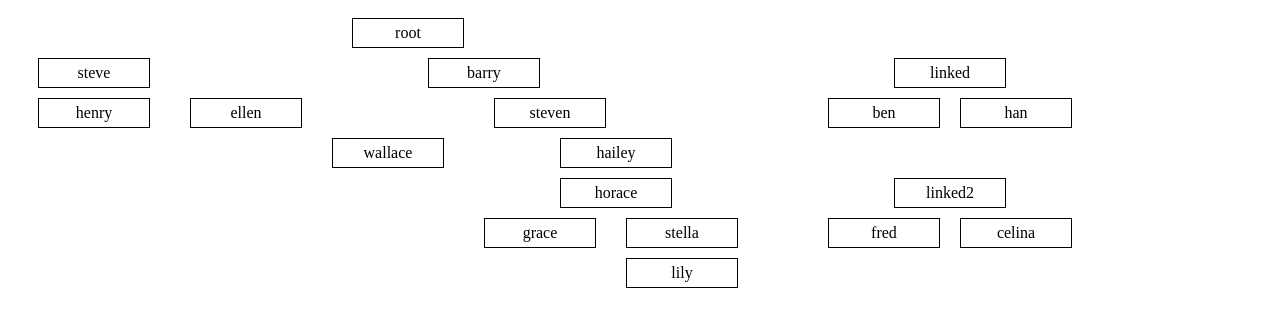
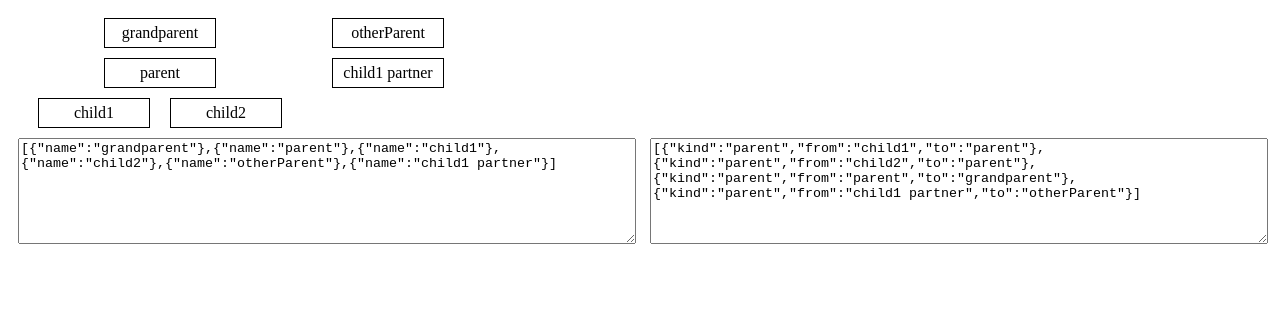
Before and after one commit to jamesfer/vue-tree-testing, a Vue app: page / in a window 1280 px wide. Shown: the top 320 px of the page. Built offline with nearby package versions, Linux system fonts and the light colour scheme; the HTML template or start-up script is replaced by a standard one.

Commit message:
Create tree-view component.

```diff
--- a/src/App.vue
+++ b/src/App.vue
@@ -1,54 +1,102 @@
 <template>
-  <tree-group :group="data"></tree-group>
+  <div>
+    <tree-view :nodes="nodes" :links="links"></tree-view>
+    <div class="col">
+      <textarea name="nodes" id="nodes" v-model="nodesText"></textarea>
+    </div><div class="col">
+      <textarea name="links" id="links" v-model="linksText"></textarea>
+    </div>
+  </div>
 </template>
 
+<style>
+  .col {
+    width: 50%;
+    box-sizing: border-box;
+    padding: 10px;
+    display: inline-block;
+  }
+
+  .col textarea {
+    width: 100%;
+    height: 100px;
+  }
+</style>
+
 <script>
-  import tree from './components/tree';
-  import treeGroup from './components/tree-group';
+  import treeView from './components/tree-view';
   import { Tree, TreeGroup, TreeLink, Node } from './components/types';
 
-  const root = new Tree(new Node('root'), [
-    new Tree(new Node('steve'), [
-      new Tree(new Node('henry')),
-    ]),
-    new Tree(new Node('barry'), [
-      new Tree(new Node('ellen')),
-      new Tree(new Node('steven'), [
-        new Tree(new Node('wallace')),
-        new Tree(new Node('hailey'), [
-          new Tree(new Node('horace'), [
-            new Tree(new Node('grace')),
-            new Tree(new Node('stella'), [
-              new Tree(new Node('lily')),
-            ])
-          ]),
-        ]),
-      ]),
-    ]),
-  ]);
+//  const root = new Tree(new Node('root'), [
+//    new Tree(new Node('steve'), [
+//      new Tree(new Node('henry')),
+//    ]),
+//    new Tree(new Node('barry'), [
+//      new Tree(new Node('ellen')),
+//      new Tree(new Node('steven'), [
+//        new Tree(new Node('wallace')),
+//        new Tree(new Node('hailey'), [
+//          new Tree(new Node('horace'), [
+//            new Tree(new Node('grace')),
+//            new Tree(new Node('stella'), [
+//              new Tree(new Node('lily')),
+//            ])
+//          ]),
+//        ]),
+//      ]),
+//    ]),
+//  ]);
+//
+//  const linked1 = new Tree(new Node('linked'), [
+//    new Tree(new Node('ben')),
+//    new Tree(new Node('han')),
+//  ]);
+//
+//  const linked2 = new Tree(new Node('linked2'), [
+//    new Tree(new Node('fred')),
+//    new Tree(new Node('celina')),
+//  ]);
+//
+//  const data = new TreeGroup(root, [
+//    new TreeLink(new TreeGroup(linked1), 1),
+//    new TreeLink(new TreeGroup(linked2), 4),
+//  ]);
 
-  const linked1 = new Tree(new Node('linked'), [
-    new Tree(new Node('ben')),
-    new Tree(new Node('han')),
-  ]);
+  const defaultNodes = [
+    { name: 'grandparent' },
+    { name: 'parent' },
+    { name: 'child1' },
+    { name: 'child2' },
+    { name: 'otherParent' },
+    { name: 'child1 partner' },
+  ];
 
-  const linked2 = new Tree(new Node('linked2'), [
-    new Tree(new Node('fred')),
-    new Tree(new Node('celina')),
-  ]);
-
-  const data = new TreeGroup(root, [
-    new TreeLink(new TreeGroup(linked1), 1),
-    new TreeLink(new TreeGroup(linked2), 4),
-  ]);
+  const defaultLinks = [
+    { kind: 'parent', from: 'child1', to: 'parent' },
+    { kind: 'parent', from: 'child2', to: 'parent' },
+    { kind: 'parent', from: 'parent', to: 'grandparent' },
+    { kind: 'parent', from: 'child1 partner', to: 'otherParent' },
+  ];
 
   export default {
     components: {
-      tree,
-      treeGroup,
+      treeView,
     },
     data() {
-      return { data };
+      return {
+        nodesText: '',
+        linksText: '',
+        nodes: [],
+        links: [],
+      };
+    },
+    watch: {
+      nodesText(value) { this.nodes = JSON.parse(value); },
+      linksText(value) { this.links = JSON.parse(value); },
+    },
+    created() {
+      this.nodesText = JSON.stringify(defaultNodes);
+      this.linksText = JSON.stringify(defaultLinks);
     }
   };
 </script>
--- a/src/components/tree-view.vue
+++ b/src/components/tree-view.vue
@@ -0,0 +1,40 @@
+<template>
+  <div class="tree-view">
+    <tree-group v-for="group in groups" :group="group" :key="group.id"></tree-group>
+  </div>
+</template>
+
+<script>
+  import treeGroup from './tree-group';
+  import { debounce, wrap } from 'lodash';
+  import { createFamilyTree } from '../tree-algorithm';
+
+  export default {
+    props: [ 'nodes', 'links' ],
+    components: {
+      treeGroup,
+    },
+    data() {
+      return {
+        groups: [],
+      };
+    },
+    watch: {
+      nodes() { this.updateGroups(); },
+      links() { this.updateGroups(); },
+    },
+    beforeCreate() {
+      this.$options.methods = this.$options.methods || {};
+      this.$options.methods.updateGroups = debounce(() => {
+        this.groups = createFamilyTree(this.nodes, this.links);
+      }, 10);
+    },
+  }
+</script>
+
+<style>
+  .tree-view .tree-group {
+    display: inline-block;
+    vertical-align: top;
+  }
+</style>
```
